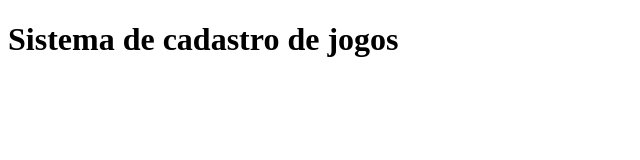
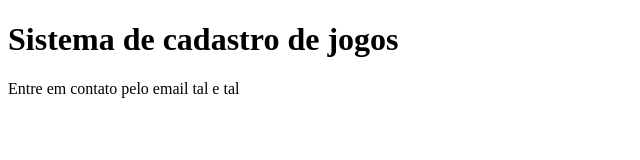
Before and after one commit to GPassion1/Cadastro-de-Jogos, a plain HTML site: page index.html in a window 1280 px wide. Shown: the whole page, without its empty margins (0-640 px from the left). Drawn offline with Linux system fonts and the light colour scheme.

Commit message:
Adicionando email de contato

```diff
--- a/index.html
+++ b/index.html
@@ -8,5 +8,6 @@
 <body>
     <h1>Sistema de cadastro de jogos</h1>
     <script src="app.js"></script>
+    <p>Entre em contato pelo email tal e tal</p>
 </body>
 </html>
```
